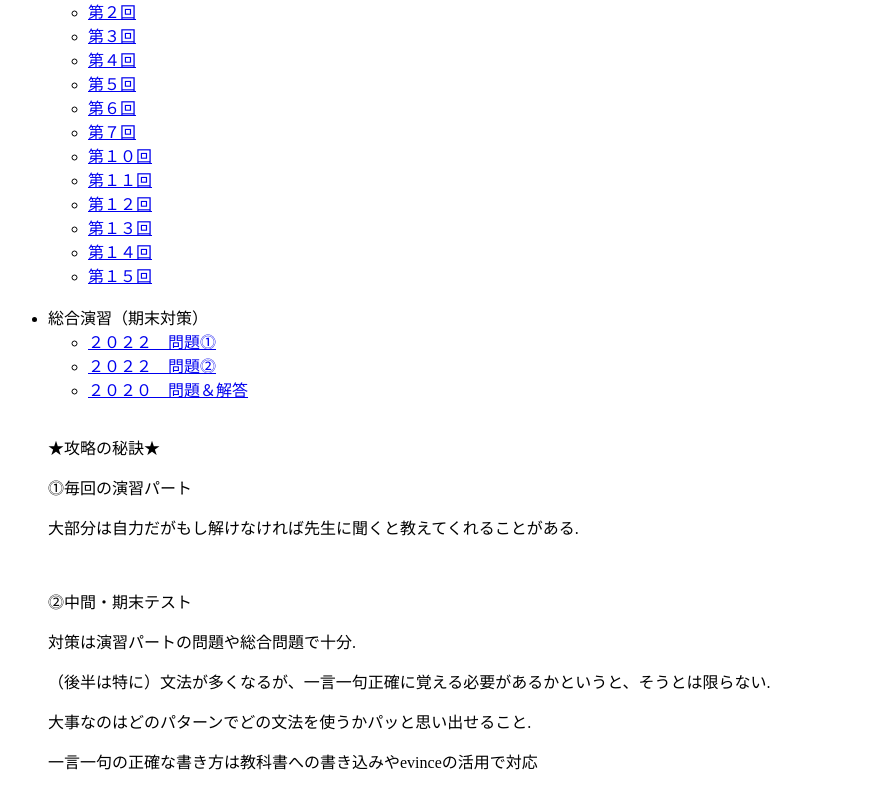
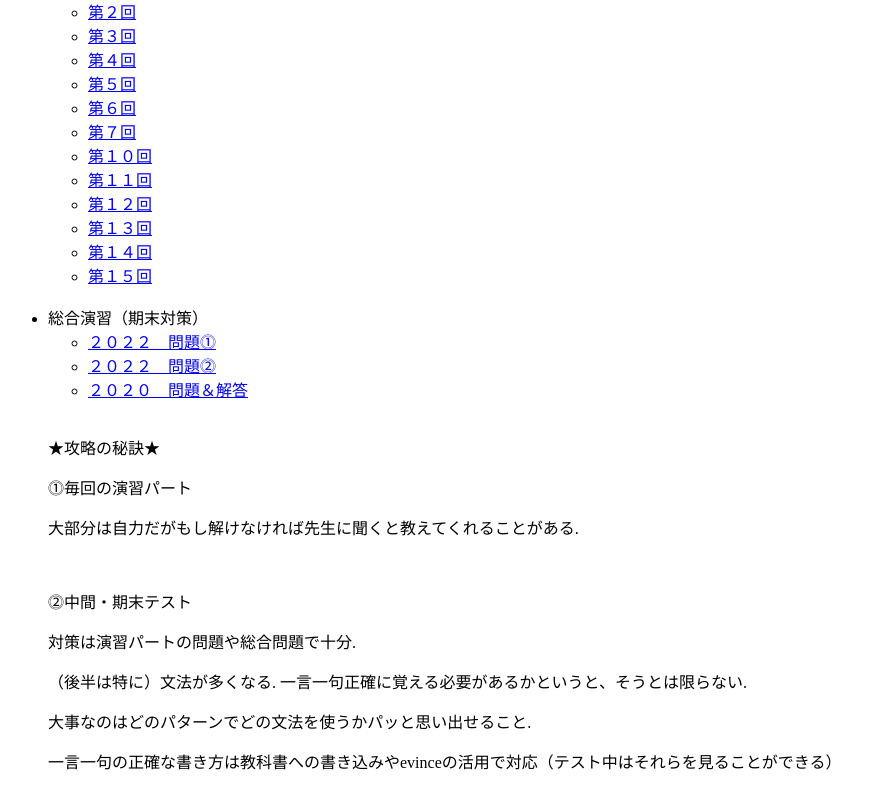
Before and after one commit to jackdawson0410/sample21, a plain HTML site: page index.html in a window 1280 px wide. Shown: the part 124-932 px from the top of the page, without its empty margins (0-882 px from the left). Drawn offline with Linux system fonts and the light colour scheme.

Commit message:
Update index.html

```diff
--- a/index.html
+++ b/index.html
@@ -37,9 +37,9 @@
 		<br>
 		<p>⓶中間・期末テスト</p>
 		<p>対策は演習パートの問題や総合問題で十分. </p>
-		<p>（後半は特に）文法が多くなるが、一言一句正確に覚える必要があるかというと、そうとは限らない.</p>
+		<p>（後半は特に）文法が多くなる. 一言一句正確に覚える必要があるかというと、そうとは限らない.</p>
 		<p>大事なのはどのパターンでどの文法を使うかパッと思い出せること. </p>
-		<p>一言一句の正確な書き方は教科書への書き込みやevinceの活用で対応</p>
+		<p>一言一句の正確な書き方は教科書への書き込みやevinceの活用で対応（テスト中はそれらを見ることができる）</p>
 		<br>
 		<br>
 		<br>
```
